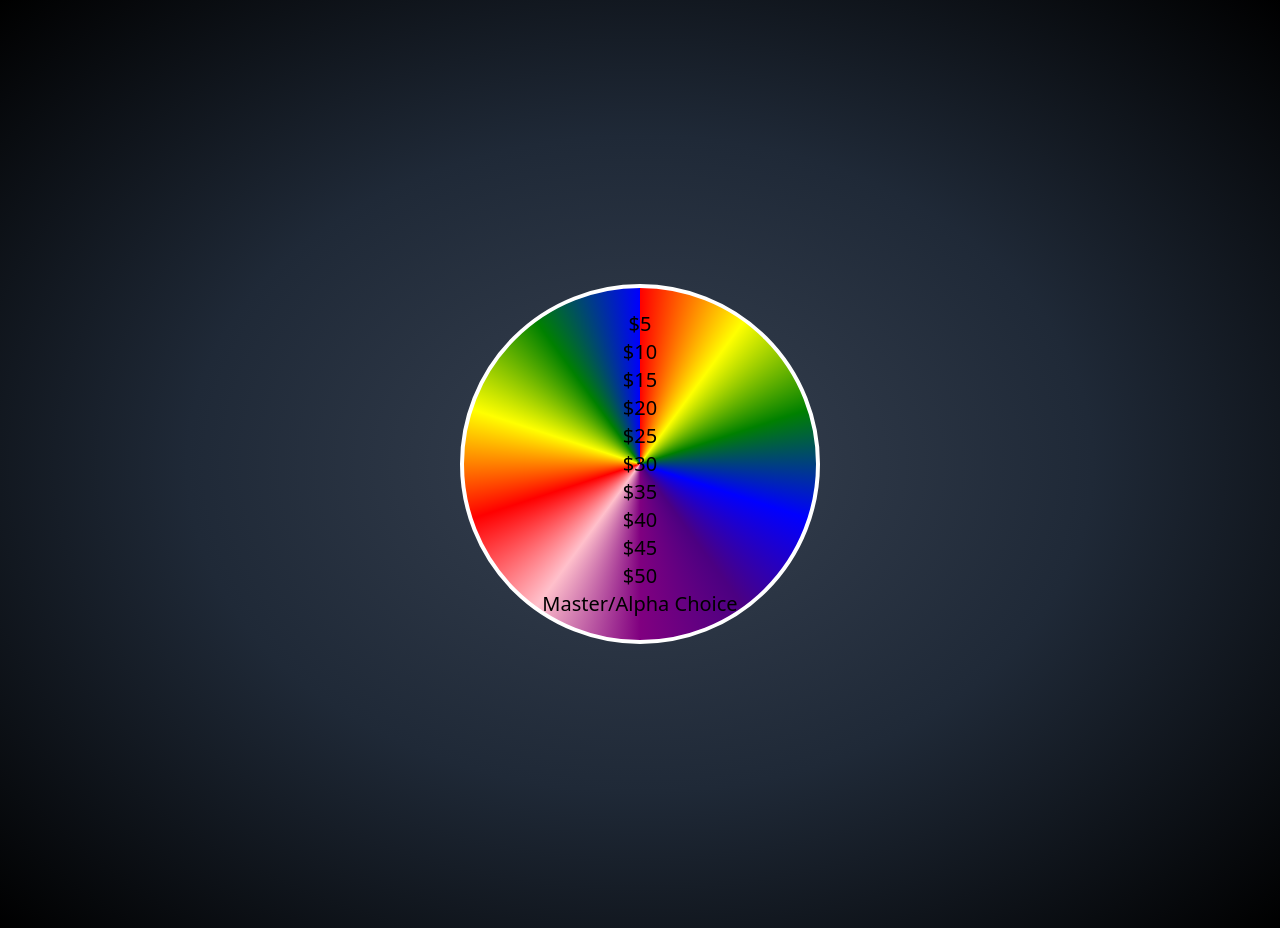
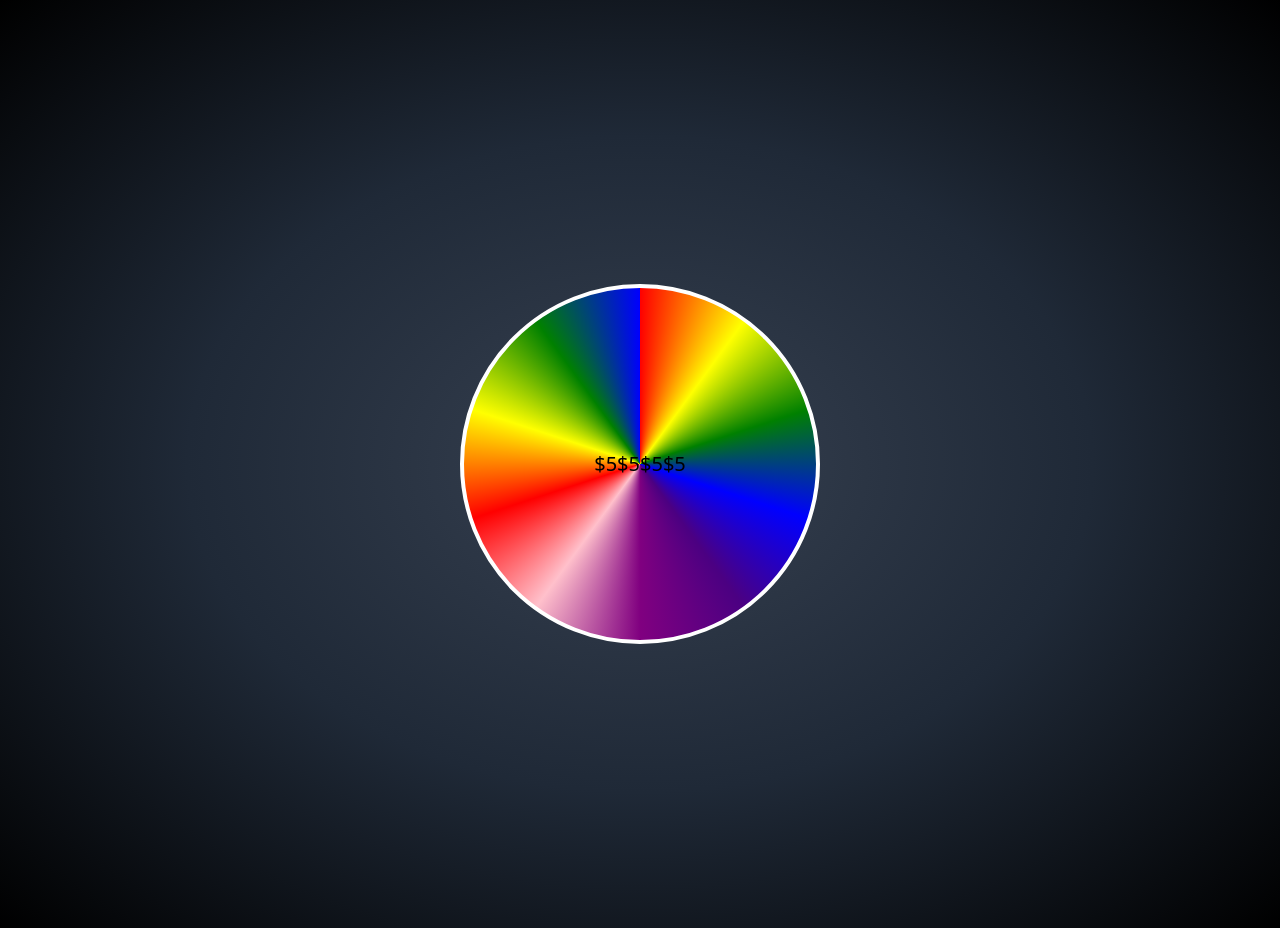
Before and after one commit to ams-ryanolson/redneckalpha, a Vue app: page /wheel in a window 1280 px wide. Both pictures are taken after a click on the button "Show Wheel". Built offline with nearby package versions, Linux system fonts and the light colour scheme.

Commit message:
improvement to the wheel

```diff
--- a/src/components/Wheel.vue
+++ b/src/components/Wheel.vue
@@ -7,18 +7,12 @@
 			@click="startSpinning"
 		>
 			<div class="flex items-center justify-center h-full">
-				<div class="text-center">
-					<div class="text-xl">$5</div>
-					<div class="text-xl">$10</div>
-					<div class="text-xl">$15</div>
-					<div class="text-xl">$20</div>
-					<div class="text-xl">$25</div>
-					<div class="text-xl">$30</div>
-					<div class="text-xl">$35</div>
-					<div class="text-xl">$40</div>
-					<div class="text-xl">$45</div>
-					<div class="text-xl">$50</div>
-					<div class="text-xl">Master/Alpha Choice</div>
+				<div
+					class="text-center"
+					v-for="option in selectedOptions"
+					:key="option.id"
+				>
+					<div class="text-xl">{{ option }}</div>
 				</div>
 			</div>
 		</div>
@@ -30,34 +24,24 @@
 </template>
 
 <script setup>
-import { ref } from "vue";
+import { ref, defineProps } from "vue";
 
 const result = ref(null);
+const props = defineProps(["selectedOptions"]);
 
 const startSpinning = () => {
 	const wheel = document.querySelector(".wheel");
 	wheel.classList.add("spinning-fast");
 
-	const stopAfter = Math.floor(Math.random() * 10) + 11;
+	const stopAfter = Math.floor(Math.random() * 10) + 1;
 	setTimeout(() => {
 		wheel.classList.remove("spinning-fast");
 		wheel.classList.add("spinning-slow");
 
-		const options = [
-			"$5",
-			"$10",
-			"$15",
-			"$20",
-			"$25",
-			"$30",
-			"$35",
-			"$40",
-			"$45",
-			"$50",
-			"Masters / Alpha Choice",
-		];
 		result.value =
-			options[Math.floor(Math.random() * options.length)];
+			props.selectedOptions[
+				Math.floor(Math.random() * props.selectedOptions.length)
+			];
 	}, (stopAfter - 4) * 1000);
 };
 </script>
--- a/src/views/SpinTheWheel.vue
+++ b/src/views/SpinTheWheel.vue
@@ -208,6 +208,9 @@ const applyPreset = (presetType) => {
 		numOptions.value = 10;
 	}
 
+	// Clear selectedOptions array
+	selectedOptions.value = [];
+
 	// Update selectedOptions with presetData
 	for (
 		let i = 0;
```
